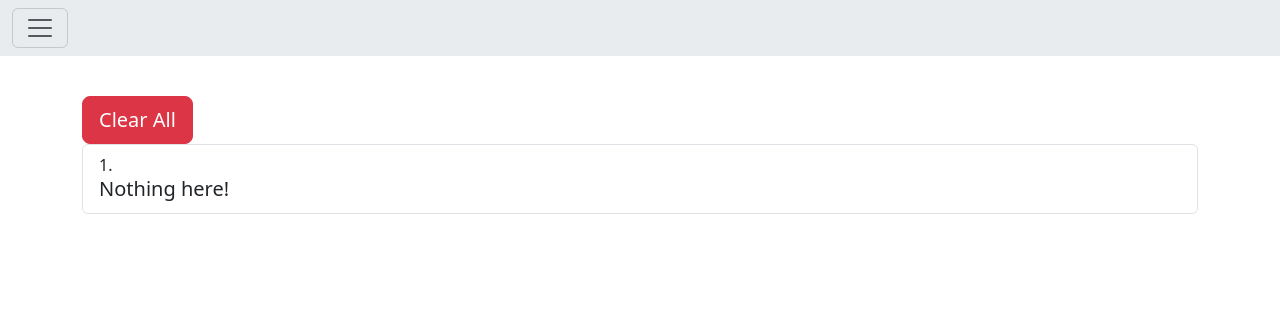
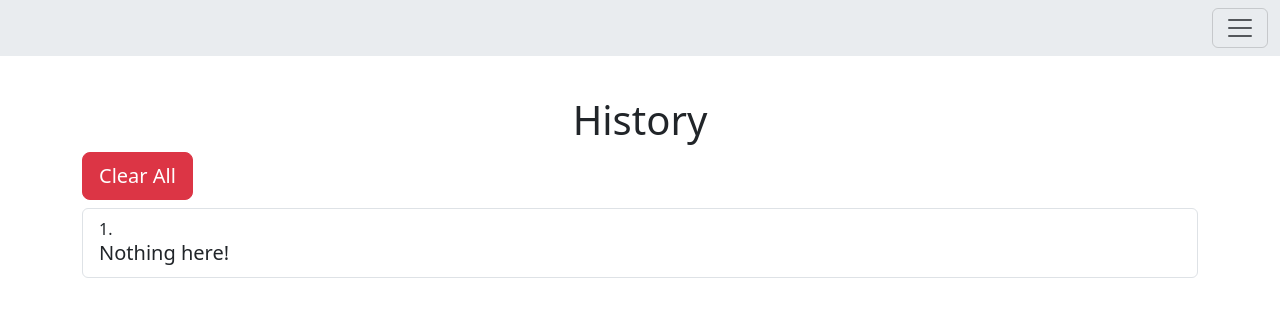
Before and after one commit to MaggieZn/mobile-web-app-dice-shaker, a website: page history.html in a window 1280 px wide. Drawn offline with nearby package versions, Linux system fonts and the light colour scheme.

Commit message:
cleaned up comments and formatting

```diff
--- a/history.html
+++ b/history.html
@@ -13,13 +13,11 @@
     </head>
 
     <body onload="addToHistory()">
-        <!--<h1>Dice and Slice</h1>-->
-
         <!--menu button-->
         <div class="pb-5">
             <nav class="navbar bg-body-secondary fixed-top">
             <div class="container-fluid">
-                <button class="navbar-toggler" type="button" data-bs-toggle="offcanvas" data-bs-target="#offcanvasNavbar" aria-controls="offcanvasNavbar" aria-label="Toggle navigation">
+                <button class="navbar-toggler ms-auto" type="button" data-bs-toggle="offcanvas" data-bs-target="#offcanvasNavbar" aria-controls="offcanvasNavbar" aria-label="Toggle navigation">
                     <span class="navbar-toggler-icon"></span>
                 </button>
                     <div class="offcanvas offcanvas-end" tabindex="-1" id="offcanvasNavbar" aria-labelledby="offcanvasNavbarLabel">
@@ -46,8 +44,9 @@
         </div>
 
         <div class="container pt-5">
-        <button type="button" class="btn btn-danger btn-lg centre-button" onclick="deleteStore()">Clear All</button>
-        <ol class="list-group list-group-numbered" id="history">
+        <h1 class="text-center">History</h1>
+        <button type="button" class="btn btn-danger btn-lg" onclick="deleteStore()">Clear All</button>
+        <ol class="list-group list-group-numbered pt-2" id="history">
         </ol>
         </div>
 
--- a/numberGenerator.js
+++ b/numberGenerator.js
@@ -8,6 +8,7 @@ var stored=false; //for number being stored when rolled
 
 var sidedDie=20;
 
+/*If a user has selected a dice type, it is updated accordingly*/
 function updateChosenDie(){
   var diceType=getDiceType();
   if(diceType!=null){
@@ -15,37 +16,22 @@ function updateChosenDie(){
   }
 }
 
+/*Displays current dice type in use*/
 function currentDiceHome(){
   updateChosenDie();
   const diceType=document.getElementById('diceTypeHome')
   diceType.innerHTML="D"+sidedDie;
 }
 
+/*Generates a dice number result based on user's selected dice*/
 function generate(){
   requestPermission();
   motionStop=false;
   stored=false;
   updateChosenDie()
 
-  /*document.body.addEventListener("click", genNum());
-  document.body.removeEventListener("click", genNum(), false);
-  return;*/
-
   window.addEventListener('devicemotion', (event)=>{motion(event)})
 }
-
-/*var myButton = document.getElementById('myButton');
-
-// Define the event handler as an anonymous function
-var handleClick = function() {
-  console.log('Button clicked!');
-
-  // Remove the event listener using the stored reference
-  myButton.removeEventListener('click', handleClick);
-};
-
-// Add the event listener
-myButton.addEventListener('click', handleClick);*/
 
 /*Detects motion from user and rolls number*/
 function motion(event){
@@ -131,7 +117,7 @@ function storeNum(num, date, sidedDie){
   localStorage.setItem(STORAGE_KEY, JSON.stringify(rolledNums));
 }
 
-/*Returns number from local storage*/
+/*Returns result numbers from local storage*/
 function getNum(){
   const data=localStorage.getItem(STORAGE_KEY);
 
@@ -146,7 +132,7 @@ function addToHistory(){
 
   const historyContainer=document.getElementById('history')
 
-  if (nums.length==0){
+  if (nums.length==0){ //when there are 0 results
     historyContainer.innerHTML=
             `<li class="list-group-item">
                 <div class="d-flex w-100 justify-content-between">
```
Also changed, not shown: customise.html (+2 -1 lines), index.html (+2 -4 lines).
